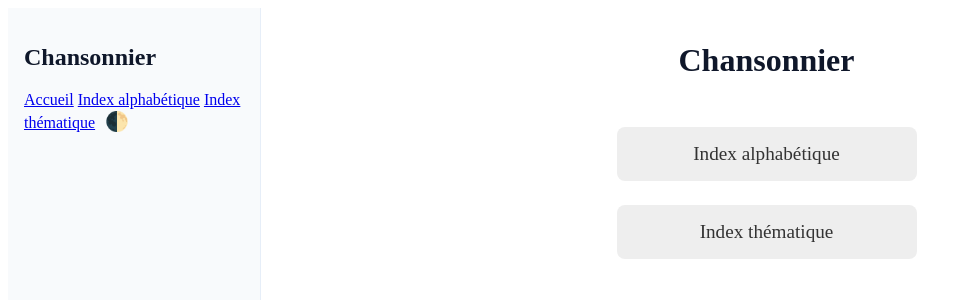
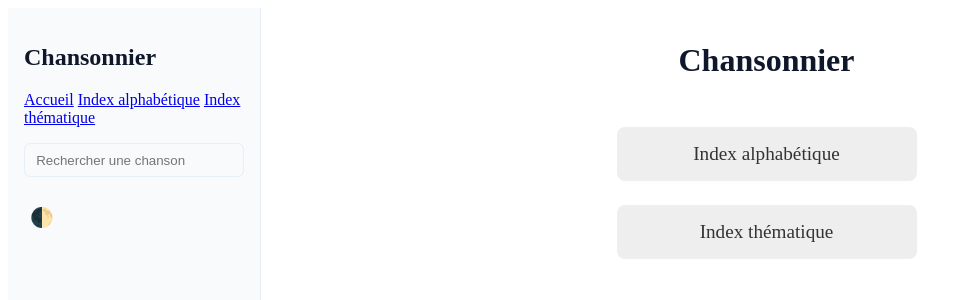
Before and after one commit to Frenges/Chansonnier, a SvelteKit app: page / in a window 1280 px wide. Shown: the top 300 px of the page, without its empty margins (0-956 px from the left). Built offline with nearby package versions, Linux system fonts and the light colour scheme.

Commit message:
Add song search bar in sidebar

```diff
--- /dev/null
+++ b/src/lib/search.ts
@@ -0,0 +1,30 @@
+type SearchableSong = {
+  id: string;
+  title: string;
+  sortKeys?: string[];
+};
+
+function normalizeSearchText(value: string): string {
+  return value
+    .normalize('NFKD')
+    .replace(/[\u0300-\u036f]/g, '')
+    .toLowerCase()
+    .replace(/[^a-z0-9]+/g, ' ')
+    .trim();
+}
+
+export function searchSongs(songs: SearchableSong[], query: string, limit = 10) {
+  const normalizedQuery = normalizeSearchText(query);
+
+  if (!normalizedQuery) {
+    return [];
+  }
+
+  return songs
+    .filter((song) => {
+      const haystacks = [song.title, ...(song.sortKeys ?? [])];
+      return haystacks.some((value) => normalizeSearchText(value).includes(normalizedQuery));
+    })
+    .sort((left, right) => left.title.localeCompare(right.title, 'fr', { sensitivity: 'base' }))
+    .slice(0, limit);
+}
--- a/src/routes/+layout.svelte
+++ b/src/routes/+layout.svelte
@@ -3,11 +3,22 @@
   import { base } from '$app/paths';
   import favicon from '$lib/assets/favicon.svg';
   import { db } from '$lib/db';
+  import { searchSongs } from '$lib/search';
   import { onMount } from 'svelte';
   import { browser } from '$app/environment';
 
   // SvelteKit layout API
   export let data;
+
+  let searchTerm = '';
+  let isSearchOpen = false;
+
+  $: filteredSongs = searchSongs(data?.pages ?? [], searchTerm, 10);
+
+  function closeSearch() {
+    isSearchOpen = false;
+    searchTerm = '';
+  }
 
   // Initialise le thème depuis localStorage si présent
   function applyStoredTheme() {
@@ -69,6 +80,36 @@
     <a href="{base}/">Accueil</a>
     <a href="{base}/index/alphabetique">Index alphabétique</a>
     <a href="{base}/index/thematique">Index thématique</a>
+
+    <div class="search-box">
+      <input
+        type="search"
+        bind:value={searchTerm}
+        on:focus={() => (isSearchOpen = true)}
+        on:input={() => (isSearchOpen = true)}
+        placeholder="Rechercher une chanson"
+        aria-label="Rechercher une chanson"
+      />
+
+      {#if isSearchOpen && searchTerm}
+        <ul class="search-results" role="listbox">
+          {#each filteredSongs as song}
+            <li>
+              <a
+                href="{base}/page/{song.id}"
+                on:click={closeSearch}
+              >
+                {song.title}
+              </a>
+            </li>
+          {/each}
+          {#if filteredSongs.length === 0}
+            <li class="empty">Aucune chanson trouvée</li>
+          {/if}
+        </ul>
+      {/if}
+    </div>
+
     <button class="theme-toggle" on:click={toggleTheme} aria-label="Toggle theme">🌓</button>
   </nav>
 
@@ -121,6 +162,60 @@
     border:none;
     cursor:pointer;
     font-size:1.2rem;
+    margin-top: 0.75rem;
+  }
+
+  .search-box {
+    margin: 1rem 0;
+    position: relative;
+  }
+
+  .search-box input {
+    width: 100%;
+    box-sizing: border-box;
+    padding: 0.55rem 0.7rem;
+    border: 1px solid var(--sidebar-border);
+    border-radius: 0.4rem;
+    background: var(--sidebar-bg);
+    color: inherit;
+  }
+
+  .search-results {
+    position: absolute;
+    z-index: 20;
+    top: calc(100% + 0.25rem);
+    left: 0;
+    right: 0;
+    max-height: 240px;
+    overflow-y: auto;
+    background: var(--sidebar-bg);
+    border: 1px solid var(--sidebar-border);
+    border-radius: 0.4rem;
+    list-style: none;
+    padding: 0.25rem;
+    margin: 0;
+  }
+
+  .search-results li {
+    margin: 0;
+  }
+
+  .search-results a {
+    display: block;
+    padding: 0.45rem 0.55rem;
+    border-radius: 0.3rem;
+    text-decoration: none;
+    color: inherit;
+  }
+
+  .search-results a:hover {
+    background: color-mix(in srgb, var(--sidebar-border) 30%, transparent);
+  }
+
+  .search-results .empty {
+    padding: 0.45rem 0.55rem;
+    color: var(--text-muted, #666);
+    font-size: 0.95rem;
   }
 
   /* Responsive mobile */
```
